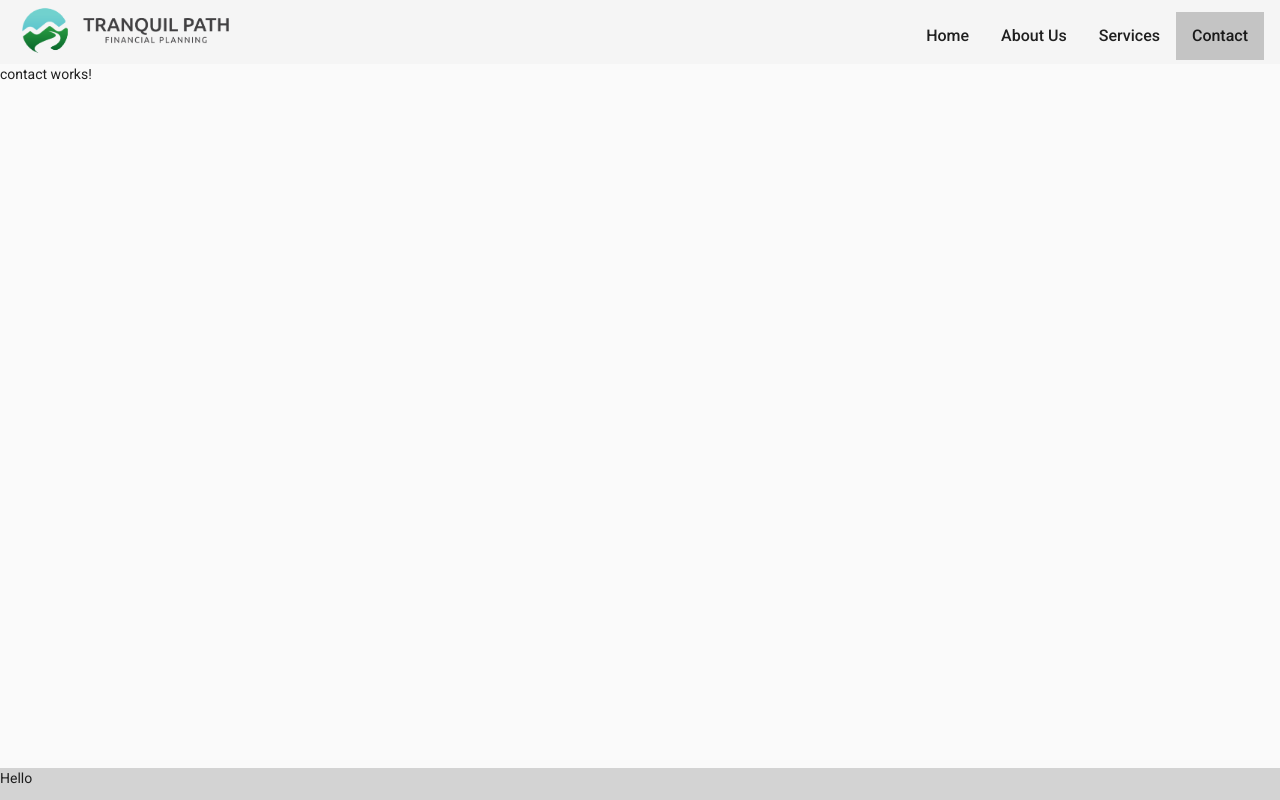
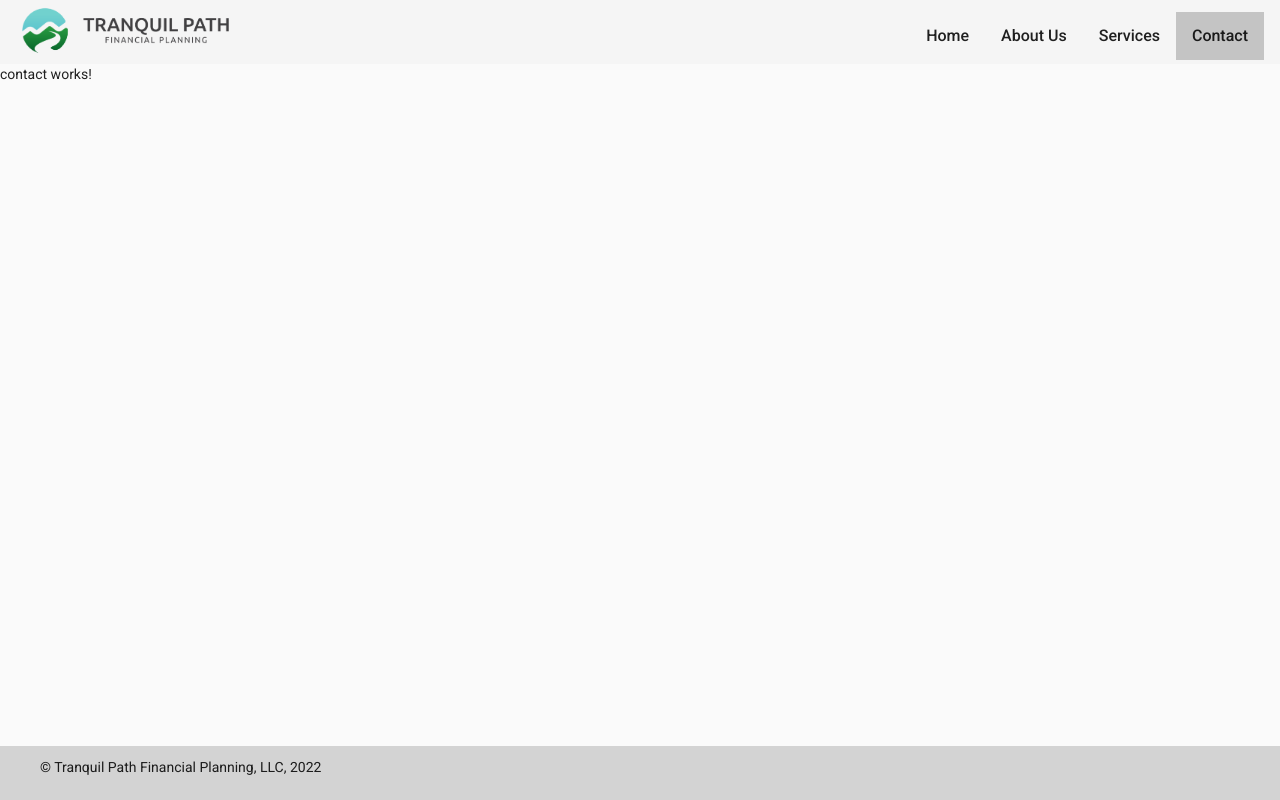
Before and after one commit to tranquilpath/tranquilpath.github.io, an Angular app: page /contact in a window 1280 px wide. Built offline with nearby package versions, Linux system fonts and the light colour scheme.

Commit message:
move footer to separate component

```diff
--- a/src/app/app.component.html
+++ b/src/app/app.component.html
@@ -4,7 +4,7 @@
             <router-outlet></router-outlet>
         </div>
         <div class="footer">
-            <p>Hello</p>
+            <app-footer></app-footer>
         </div>
     </div>
 </app-nav>
--- a/src/app/app.module.ts
+++ b/src/app/app.module.ts
@@ -16,6 +16,7 @@ import { AboutUsComponent } from './components/about-us/about-us.component';
 import { ServicesComponent } from './components/services/services.component';
 import { ContactComponent } from './components/contact/contact.component';
 import { NavMenuComponent } from './components/nav-menu/nav-menu.component';
+import { FooterComponent } from './components/footer/footer.component';
 
 const routes: Route[] = [
   { path: 'home', component: HomeComponent },
@@ -34,7 +35,8 @@ const routes: Route[] = [
     AboutUsComponent,
     ServicesComponent,
     ContactComponent,
-    NavMenuComponent
+    NavMenuComponent,
+    FooterComponent
   ],
   imports: [
     BrowserModule,
--- /dev/null
+++ b/src/app/components/footer/footer.component.css
@@ -0,0 +1,5 @@
+.container {
+    max-width: 1200px;
+    margin: 0.5rem auto;
+    padding: 0.2rem 1rem;
+}
--- /dev/null
+++ b/src/app/components/footer/footer.component.html
@@ -0,0 +1,3 @@
+<div class="container">
+    <p>&copy; Tranquil Path Financial Planning, LLC, 2022</p>
+</div>
--- /dev/null
+++ b/src/app/components/footer/footer.component.ts
@@ -0,0 +1,15 @@
+import { Component, OnInit } from '@angular/core';
+
+@Component({
+  selector: 'app-footer',
+  templateUrl: './footer.component.html',
+  styleUrls: ['./footer.component.css']
+})
+export class FooterComponent implements OnInit {
+
+  constructor() { }
+
+  ngOnInit(): void {
+  }
+
+}
```
Also changed, not shown: 1 other file (tests, documents, lock files or other folders).
